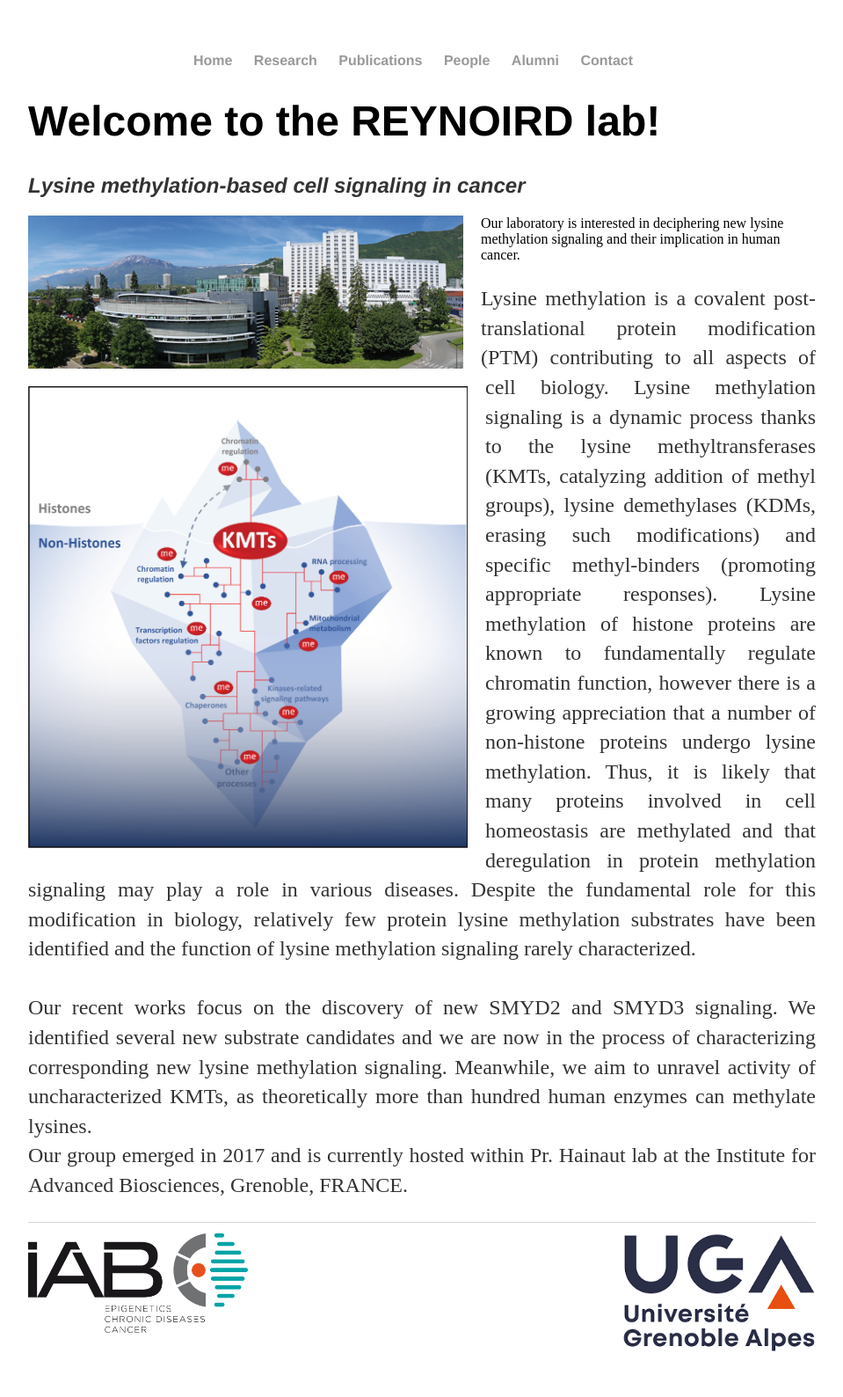
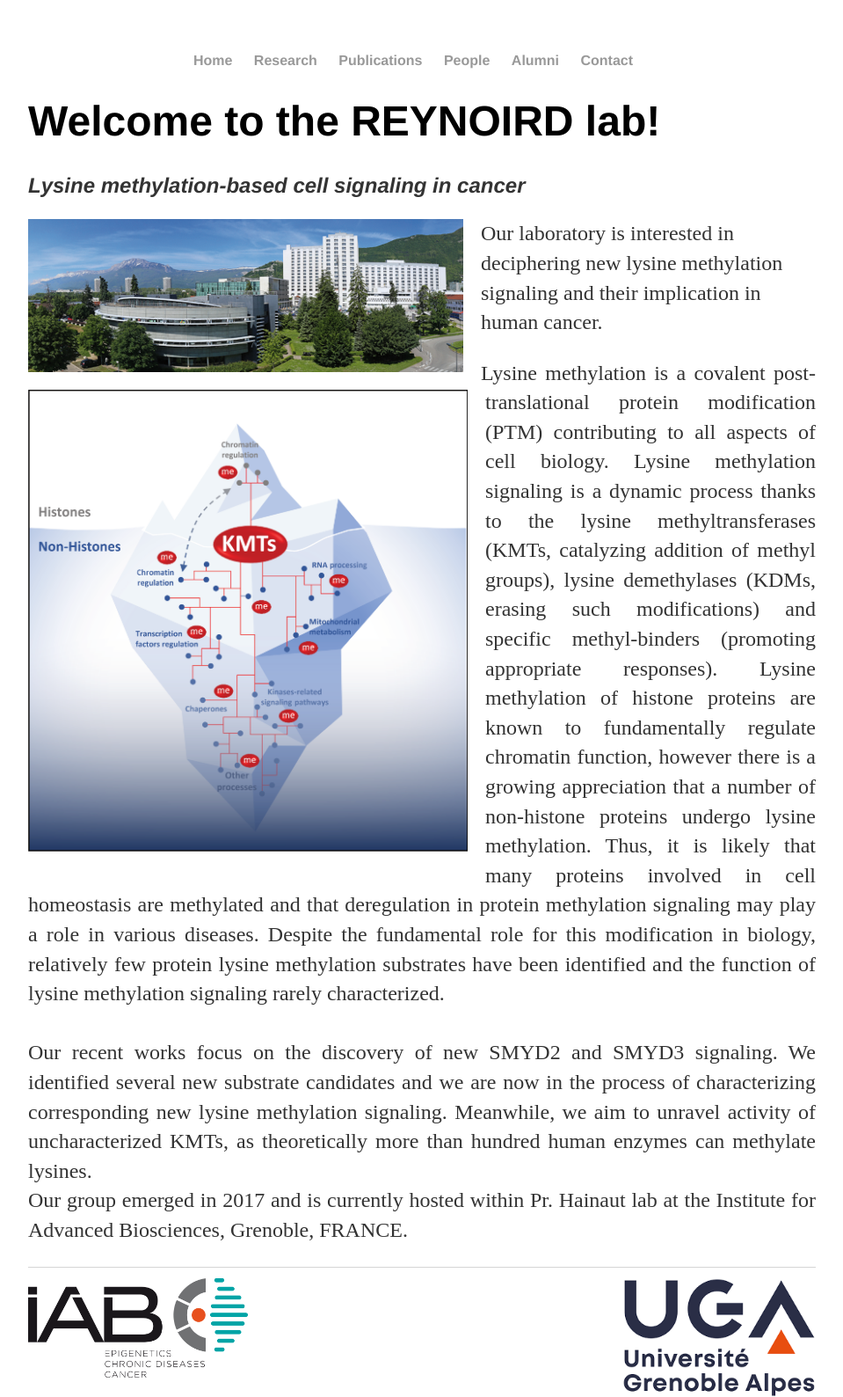
Before and after one commit to Reynoird-Lab/Reynoird-lab.github.io, a Jekyll site: the page built from index.html, in a window 1280 px wide. Shown: the whole page at 88% size, without its empty margins (160-1119 px from the left). Built offline with Jekyll 4.4.1, drawn with Linux system fonts in a browser that asks for light colours; Markdown is read by kramdown in place of the engine named in the settings; before the commit the page ends 1537 px from its top, so only the background shows below that.

Commit message:
Update index.html

```diff
--- a/index.html
+++ b/index.html
@@ -8,7 +8,7 @@
 		<h2><i>Lysine methylation-based cell signaling in cancer</i></h2>
 
 
-<div><img src="Images/IAB.png" title="IAB" align="left" style="margin: 0px 20px 20px 0px;"/>Our laboratory is interested in deciphering new lysine methylation signaling and their implication in human cancer.
+<div><img src="Images/IAB.png" title="IAB" align="left" style="margin: 0px 20px 20px 0px;"/><p>Our laboratory is interested in deciphering new lysine methylation signaling and their implication in human cancer.</p>
 </div>
 
 <div><img src="Images/Lukinovic V graphical abstract CMYK_revision.png" title="Lysine Methylation Signaling" align="left" width="500" style="margin: 0px 20px 20px 0px;" />
```
